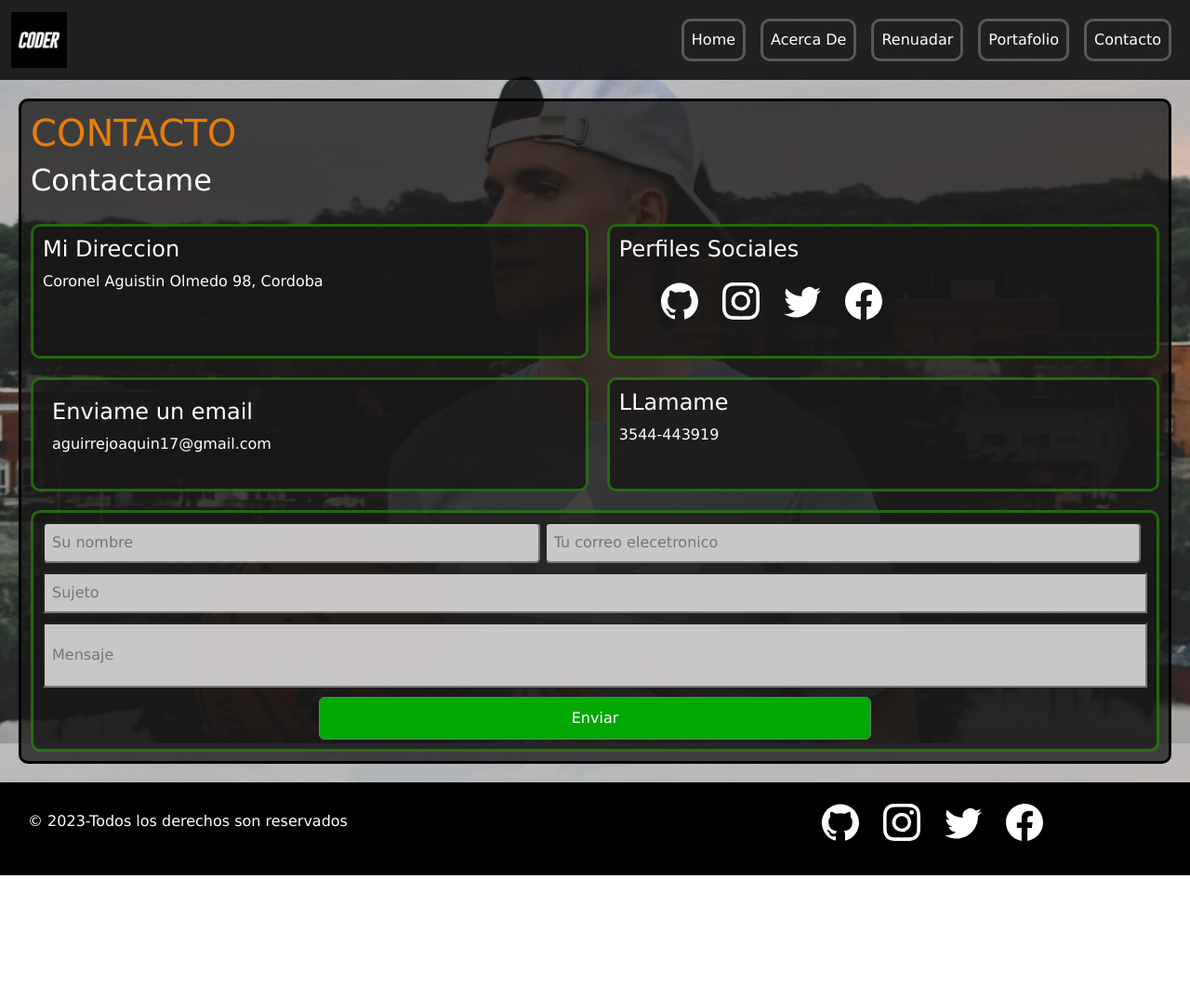
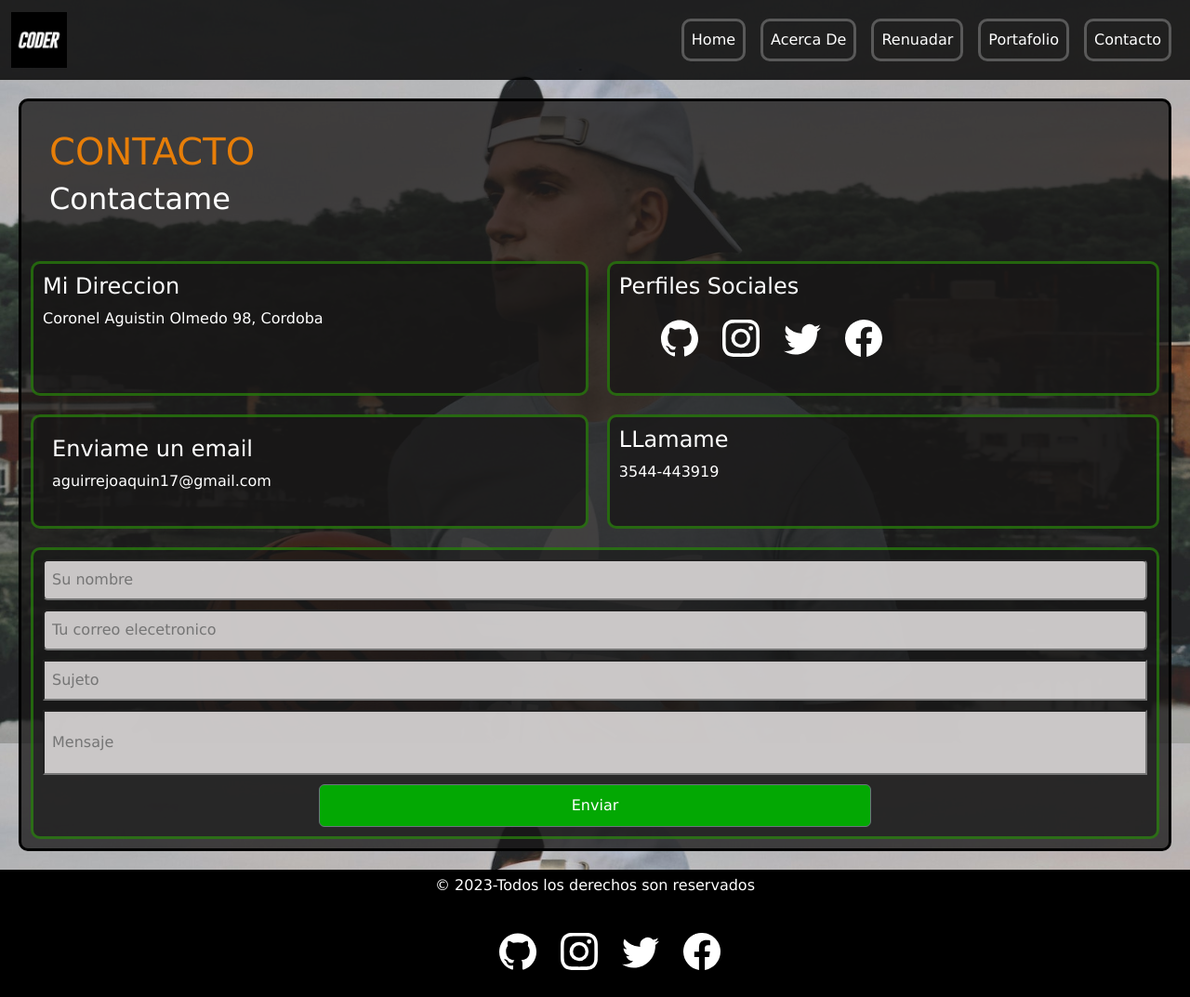
Before and after one commit to JoaquinAguirre17/CoderHouseDesarrollo-Web, a website: page pages/contacto.html in a window 1280 px wide. Shown: the whole page at 93% size. Before the commit the page ends 942 px from the top, so only its background shows below. Drawn offline with nearby package versions, Linux system fonts and the light colour scheme.

Commit message:
Cambios en el footer

```diff
--- a/pages/contacto.html
+++ b/pages/contacto.html
@@ -51,7 +51,7 @@
     </nav>
 </header>
 
-    <main class="main_contacto">
+    <main>
       <div class="conteiner">
         <section class="titulo_contacto">
             <h1 class="animate__animated animate__rubberBand">CONTACTO</h1>
--- a/scss/_contacto.scss
+++ b/scss/_contacto.scss
@@ -8,6 +8,7 @@
         @include EstilosMain;
         .titulo_contacto{
             margin: 10px;
+            padding: 20px;
             h1{
                 color: $ColorH1;
             }
@@ -25,14 +26,14 @@
 
             /*-----------------------CONTROLES DEL FORMULARIO--------------------------*/
             .control_nombre{
-                width: 45%;
+                width: 100%;
                 padding: 8px;
                 border-radius: 5px;
                 background-color: rgba(223, 220, 220, 0.89);
             }
             .control_email{
-                width: 54%;
-                padding: 8px;
+                width: 100%;
+                margin-top:10px;                padding: 8px;
                 border-radius: 5px;
                 background-color: rgba(223, 220, 220, 0.89);
             }
@@ -56,10 +57,7 @@
             }
 
         }
-       /*------------------TITULO DE LA PAGINA-------------*/
-        .titulo{
-            grid-area: titulo;;
-        }
+
         /*-----------------EMAIL----------------------------*/
         .email{
             grid-area: email;
@@ -97,7 +95,7 @@
             border-color: rgba(50, 193, 6, 0.463);
             margin-top: 10px;
             justify-content: center;
-            transition: 1s;
+
             .lista_redes {
                 list-style: none;
                 display: flex;
@@ -105,9 +103,13 @@
                     color: white;
                     text-decoration: none;
                     margin: 5px;
+                    transition: 1s;
                 }
 
             }
+        }
+        a:hover{
+            transform: scale(1.5);
         }
 
         /*--------------------DIRECCION--------------------*/
--- a/scss/_footer.scss
+++ b/scss/_footer.scss
@@ -4,17 +4,18 @@
     grid-area: footer;
     display: grid;
     grid-template-areas:
-    "derechos redes";
+    "derechos"
+    "redes";
 
     .derchos{
         grid-area: derechos;
-
-        margin: 30px;
+        text-align: center;
+        margin: 5px;
 
     }
     .listaredes{
         grid-area: redes;
-        margin-top: 10px;
+        margin-top: 5px;
         display: flex;
         justify-content: center;
 
@@ -25,7 +26,7 @@
             }
     }
     li:hover{
-        transform: scale(2);
+        transform: scale(1.5);
     }
 
 }
```
Also changed, not shown: Css/styles.css, 1 other file.
